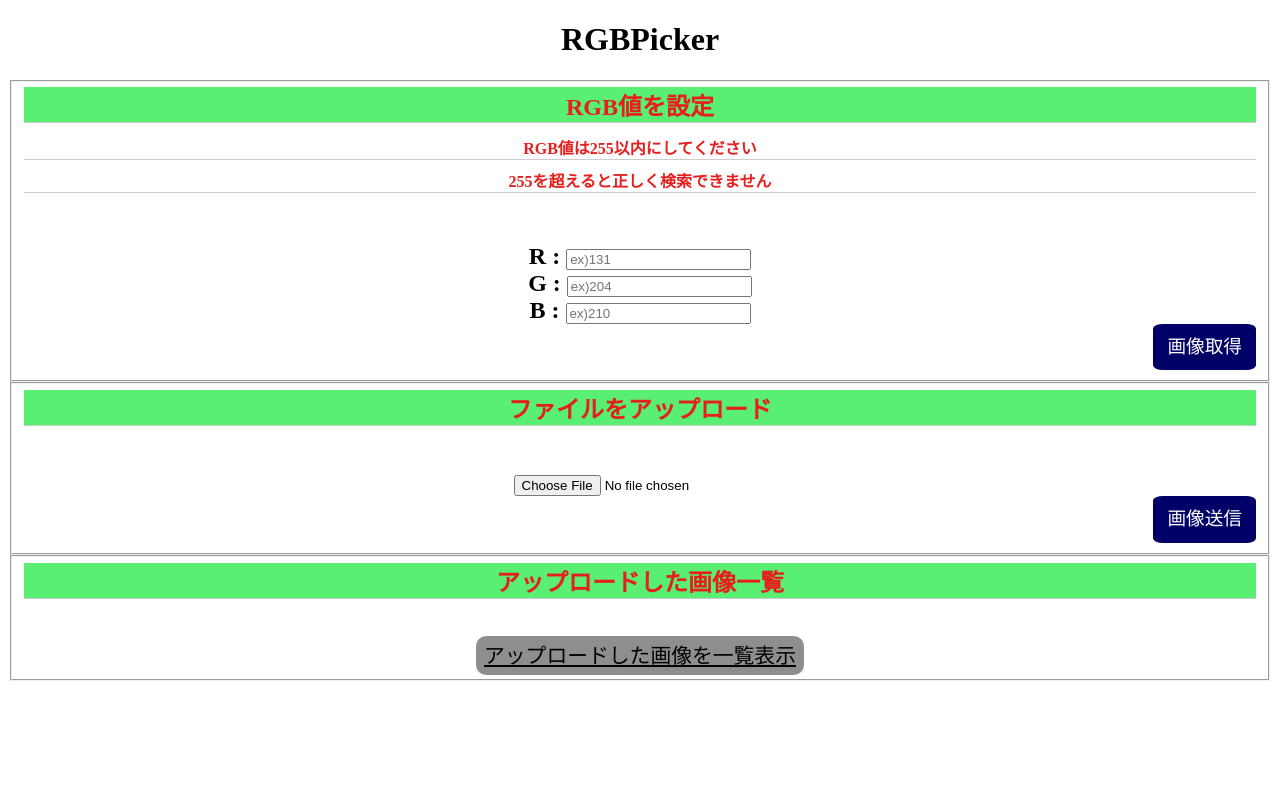
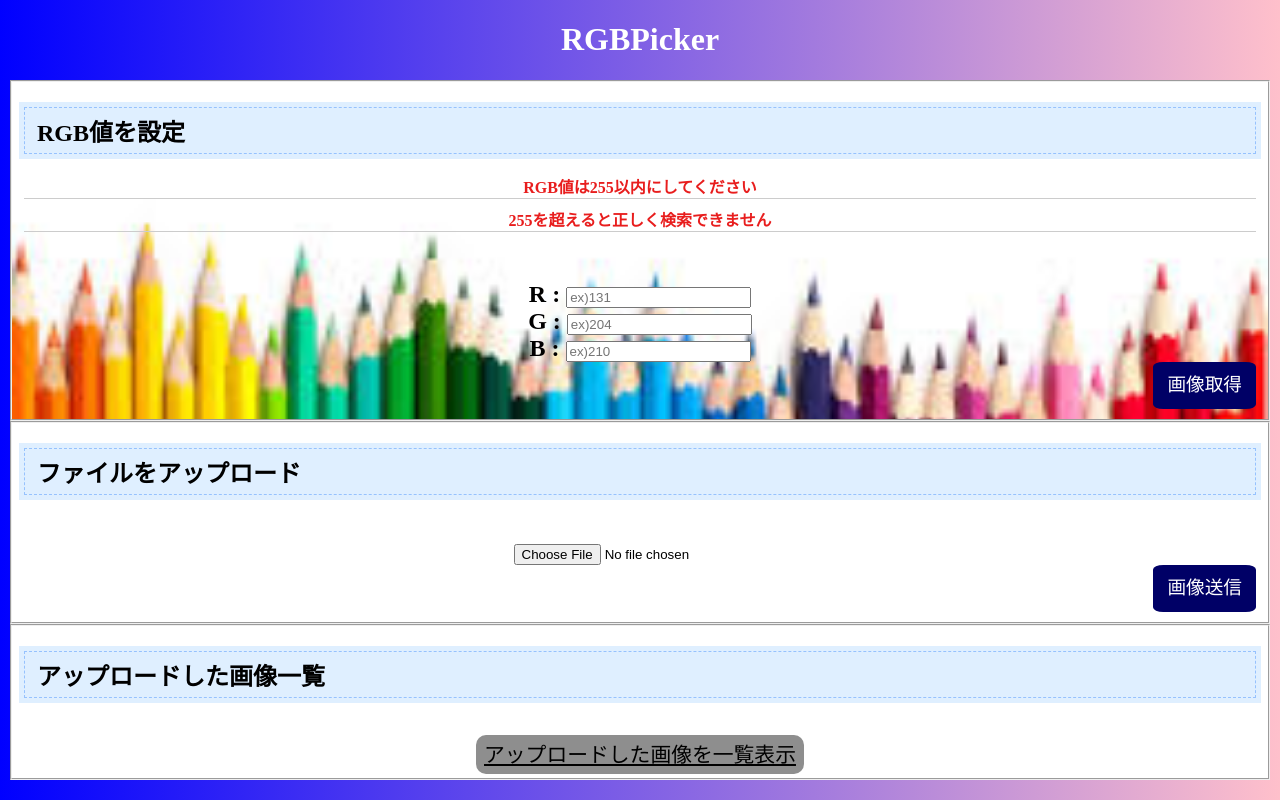
Before and after one commit to 2022AIT-OOP2-G12/GUIapp, a Flask app: page / in a window 1280 px wide. Run offline with Flask 2, Linux system fonts and the light colour scheme.

Commit message:
design
画面のデザインを変えました。

```diff
--- a/static/style.css
+++ b/static/style.css
@@ -1,17 +1,44 @@
+.distance {
+  align-items: space-evenly;
+}
+
+body {
+  background: linear-gradient(to right, blue, pink);
+  margin-bottom: 0%;
+}
+
+.bg_pattern {
+  position: fixed;
+  top: 0;
+  left: 0;
+  width: 100vw;
+  height: 100vh;
+  background-color: #ffe9a7;
+  opacity: 0.4;
+  z-index: -1;
+}
+.ZigZag {
+  background-image: linear-gradient(135deg, #ffc107 25%, transparent 25%),
+    linear-gradient(225deg, #ffc107 25%, transparent 25%),
+    linear-gradient(45deg, #ffc107 25%, transparent 25%),
+    linear-gradient(315deg, #ffc107 25%, #ffe9a7 25%);
+  background-position: 20px 0, 20px 0, 0 0, 0 0;
+  background-size: 40px 40px;
+  background-repeat: repeat;
+}
+
 h1 {
   text-align: center;
   font-weight: bold;
+  color: #ffffff;
 }
 
 h2 {
-  font-size: 1.5em;
-  font-weight: bold;
-  color: rgb(232, 29, 29);
-  margin: 0 0 0.5em 0;
-  padding: 0;
-  border-bottom: 1px solid #ccc;
-  background: rgb(88, 239, 115);
-  text-align: center;
+  background: #dfefff;
+  box-shadow: 0px 0px 0px 5px #dfefff;
+  border: dashed 1px #96c2fe;
+  padding: 0.2em 0.5em;
+  color: #000000;
 }
 
 h3 {
@@ -60,7 +87,6 @@ h4 {
   color: rgb(0, 0, 0);
   margin: 0 0 0.5em 0;
   padding: 0;
-  background: rgb(255, 255, 255);
   text-align: center;
 }
 
@@ -113,7 +139,7 @@ h4 {
   background: #000066; /* 背景色     */
   color: #ffffff; /* 文字色     */
   line-height: 1em; /* 1行の高さ  */
-  border: 2px solid #000066; /* 枠の指定 */
+  border: 2px solid #000066; /*枠の指定 */
 }
 
 .SubmitButton:hover {
@@ -127,3 +153,12 @@ ul {
   margin-left: 20%;
   margin-right: 20%;
 }
+
+.fieldset_rgb {
+  background-image: url("images/images\ \(1\).jpeg");
+  background-size: cover;
+}
+
+.fieldset {
+  background-color: #ffffff;
+}
--- a/templates/index.html
+++ b/templates/index.html
@@ -8,7 +8,8 @@
   </head>
   <body>
     <h1>RGBPicker</h1>
-    <fieldset>
+    <div class="distance">
+      <fieldset class="fieldset_rgb">
         <h2>RGB値を設定</h2>
         <h3>RGB値は255以内にしてください</h3>
         <h3>255を超えると正しく検索できません</h3>
@@ -50,7 +51,7 @@
           </form>
         </div>
       </fieldset>
-    <fieldset>
+      <fieldset class="fieldset">
         <form method="post" action="/upload" enctype="multipart/form-data">
           <h2>ファイルをアップロード</h2>
           <div id="SubmitField">
@@ -60,20 +61,22 @@
                 画像送信
               </button>
             </div>
-          {% with messages = get_flashed_messages() %} {% if messages %} {% for
-          message in messages %} {{ message }} {% endfor %} {% endif %} {%
+            {% with messages = get_flashed_messages() %} {% if messages %} {%
+            for message in messages %} {{ message }} {% endfor %} {% endif %} {%
             endwith %}
           </div>
-
         </form>
       </fieldset>
-    <fieldset>
+      <fieldset class="fieldset">
         <div>
           <h2>アップロードした画像一覧</h2>
           <div class="Return">
-          <a class="ReturnButton" href="/uploaded_list/">アップロードした画像を一覧表示</a>
+            <a class="ReturnButton" href="/uploaded_list/"
+              >アップロードした画像を一覧表示</a
+            >
           </div>
         </div>
       </fieldset>
+    </div>
   </body>
 </html>
--- a/templates/output.html
+++ b/templates/output.html
@@ -8,7 +8,7 @@
   </head>
   <body>
     <h1>RGBPicker</h1>
-    <fieldset>
+    <fieldset class="fieldset">
       <div>
         <h2>設定したRGB値</h2>
         <div class="output_rgb">
@@ -20,11 +20,11 @@
       </div>
     </fieldset>
 
-    <fieldset>
+    <fieldset class="fieldset">
       <h2>設定値と似ている画像</h2>
       <div class="output_img">
         <!-- 画像出力 -->
-        <img src="{{ img }}" alt="画像" width="500" height="400"/>
+        <img src="{{ img }}" alt="画像" width="500" height="400" />
       </div>
     </fieldset>
 
```
Also changed, not shown: templates/saved_image.html (+7 -1 lines), static/images/images (1).jpeg (added). Lines whose indentation alone changed are shown as unchanged.
